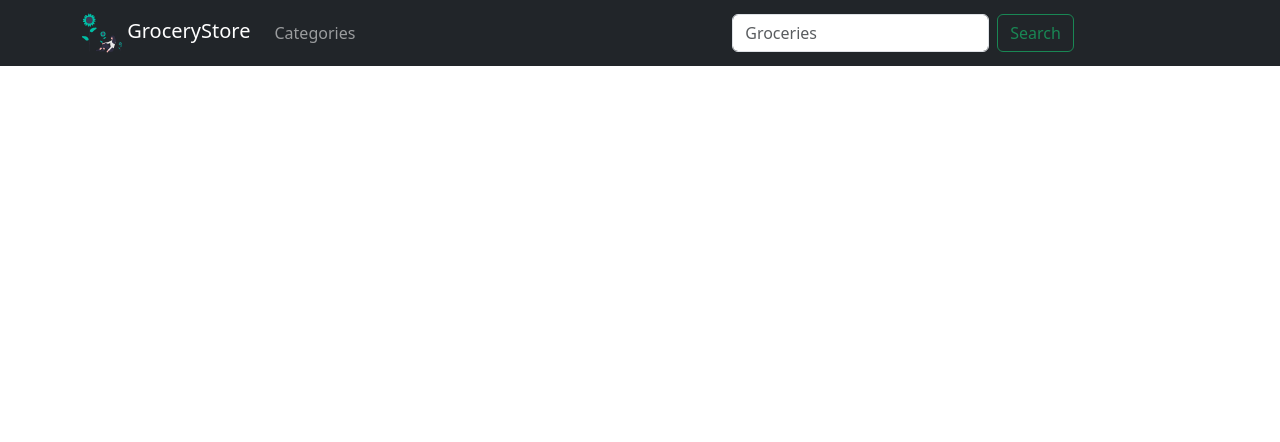
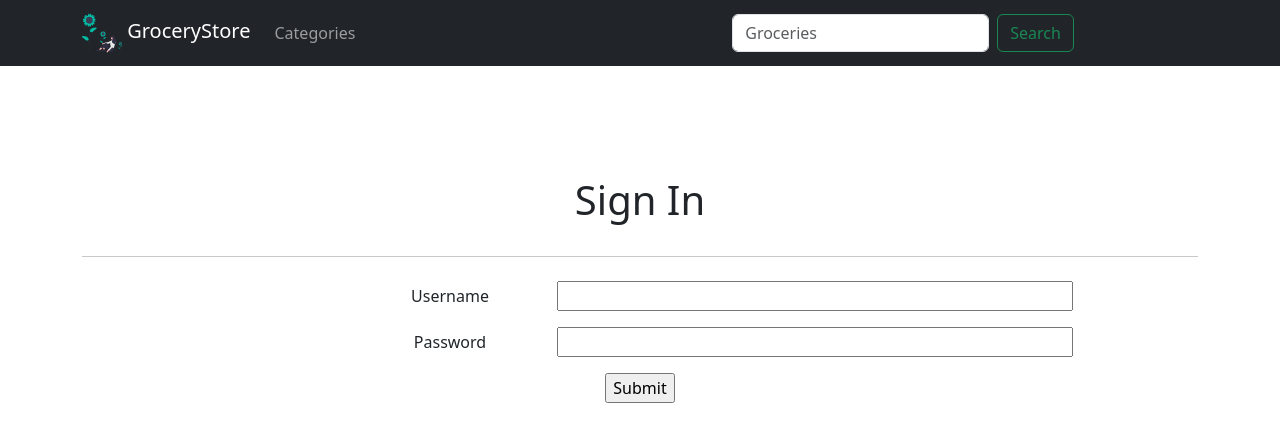
Before and after one commit to lakshyaBamne/GroceryStoreV1-MAD1, a Python web app: template GroceryStore/flaskr/templates/auth/signin.html in a window 1280 px wide. Shown: the top 442 px of the page. Run offline with Jinja, Linux system fonts and the light colour scheme; the template is opened without the code that fills it, so the values that code supplies are empty, except form fields; form fields are guessed from the names that the template uses.

Commit message:
[#3] Added a User Sign-in form and blueprint for a user's home page, yet to add authentication and database access

```diff
--- a/GroceryStore/flaskr/__init__.py
+++ b/GroceryStore/flaskr/__init__.py
@@ -10,6 +10,7 @@ from .extensions import *
 # Blueprint Imports
 from flaskr.main import bp as app_bp
 from flaskr.auth import bp as auth_bp
+from flaskr.user import bp as user_bp
 
 def create_app():
     # application instance is created inside the Application Factory
@@ -25,5 +26,6 @@ def create_app():
     # Blueprint registrations
     app.register_blueprint(app_bp)
     app.register_blueprint(auth_bp)
+    app.register_blueprint(user_bp)
 
     return app
--- a/GroceryStore/flaskr/templates/auth/signin.html
+++ b/GroceryStore/flaskr/templates/auth/signin.html
@@ -1 +1,51 @@
+{# SIGN IN PAGE #}
+
 {% extends 'base.html' %}
+
+{% block title %}
+    SIGN IN
+{% endblock %}
+
+{% block user_auth %}
+{% endblock %}
+
+{% block content %}
+    <h1 class="py-3">
+        Sign In
+    </h1>
+
+    <hr>
+
+    <form action="{{url_for('auth.signin')}}" method="post" novalidate>
+        {{ form.hidden_tag() }}
+
+        <div class="form-group">
+            {# Username row #}
+            <div class="row py-2 align-items-center justify-content-center">
+                <div class="col-2">
+                    {{ form.username.label }}
+                </div>
+                <div class="col-4">
+                    {{ form.username(size=50) }}
+                </div>
+            </div>
+
+            {# Password row #}
+            <div class="row py-2 align-items-center justify-content-center">
+                <div class="col-2">
+                    {{ form.password.label }}
+                </div>
+                <div class="col-4">
+                    {{ form.password(size=50) }}
+                </div>
+            </div>
+
+            {# Submit row #}
+            <div class="row py-2 align-items-center justify-content-center">
+                <div class="col">
+                    {{ form.submit() }}
+                </div>
+            </div>
+        </div>
+    </form>
+{% endblock %}
--- a/GroceryStore/flaskr/templates/base.html
+++ b/GroceryStore/flaskr/templates/base.html
@@ -17,7 +17,7 @@
     <nav class="navbar fixed-top navbar-expand-md navbar-dark bg-dark">
         <div class="container">
             {# Branding of the website goes first #}
-            <a href="#" class="navbar-brand">
+            <a href="{{ url_for('app.index') }}" class="navbar-brand">
                 <img src="{{ url_for('static', filename='images/Brand-image.svg') }}" height="40" width="40">
                 GroceryStore
             </a>
@@ -51,6 +51,12 @@
         </div>
     </nav>
 
+    {# Placeholders for Sign up and Sign in form content in the base template #}
+
+    <div class="container text-center" style="padding-top: 10em;">
+        {% block content %}
+        {% endblock %}
+    </div>
 
     {# CDN for Bootstrap-JavaScript and popper #}
     {# JavaScript should be added at the end of the html to make sure website loading is faster #}
--- /dev/null
+++ b/GroceryStore/flaskr/user/__init__.py
@@ -0,0 +1,5 @@
+from flask import Blueprint
+
+bp = Blueprint('user', __name__)
+
+from flaskr.user import userpage
--- a/requirements.txt
+++ b/requirements.txt
@@ -5,6 +5,7 @@ colorama==0.4.6
 Flask==2.3.2
 Flask-Migrate==4.0.4
 Flask-SQLAlchemy==3.0.5
+Flask-WTF==1.1.1
 greenlet==2.0.2
 itsdangerous==2.1.2
 Jinja2==3.1.2
@@ -14,3 +15,4 @@ python-dotenv==1.0.0
 SQLAlchemy==2.0.17
 typing_extensions==4.7.0
 Werkzeug==2.3.6
+WTForms==3.0.1
```
Also changed, not shown: GroceryStore/config.py (+6 -1 lines), GroceryStore/flaskr/auth/signin.py (+11 -2 lines), GroceryStore/flaskr/forms.py (added, +17 -0 lines), GroceryStore/flaskr/templates/auth/signup.html (+13 -0 lines), GroceryStore/flaskr/templates/main/index.html (+6 -2 lines), GroceryStore/flaskr/templates/user/userpage.html (added, +13 -0 lines), GroceryStore/flaskr/user/userpage.py (added, +7 -0 lines).
